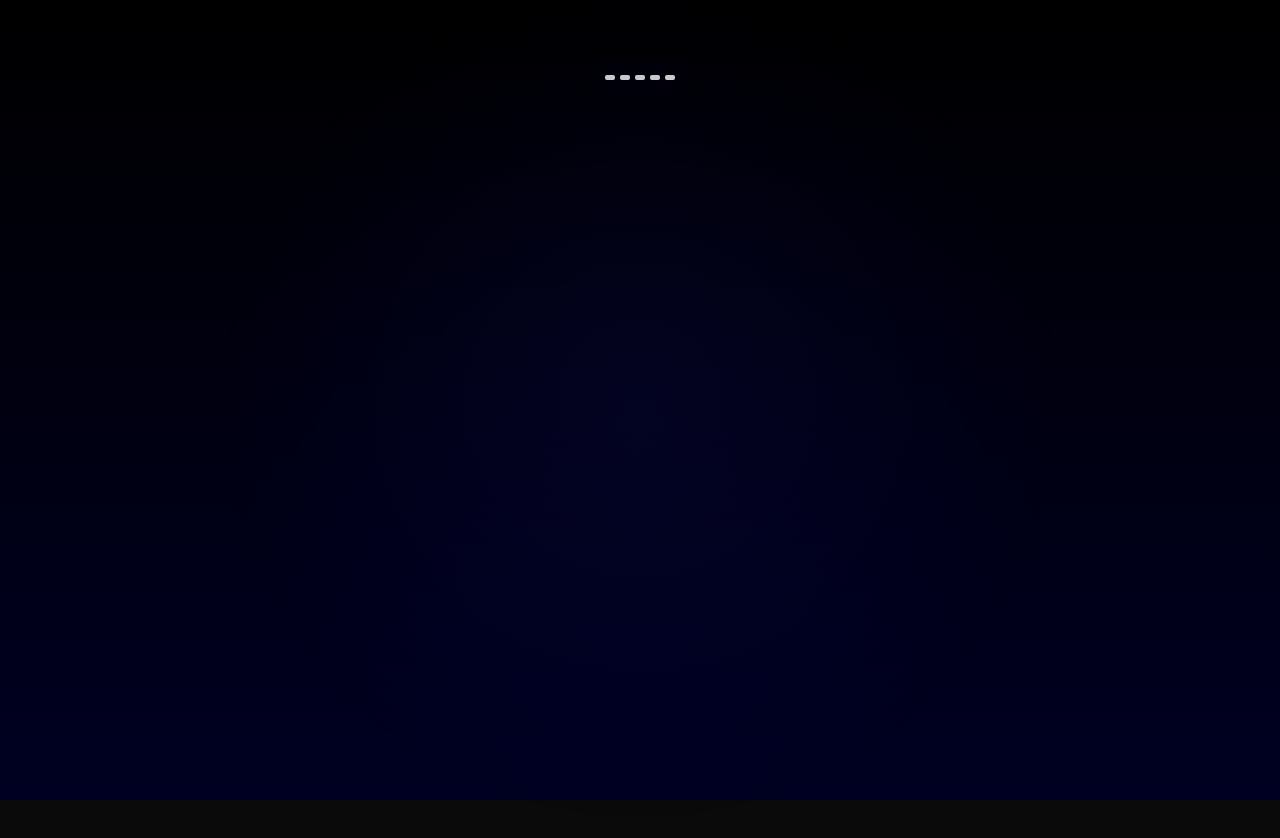
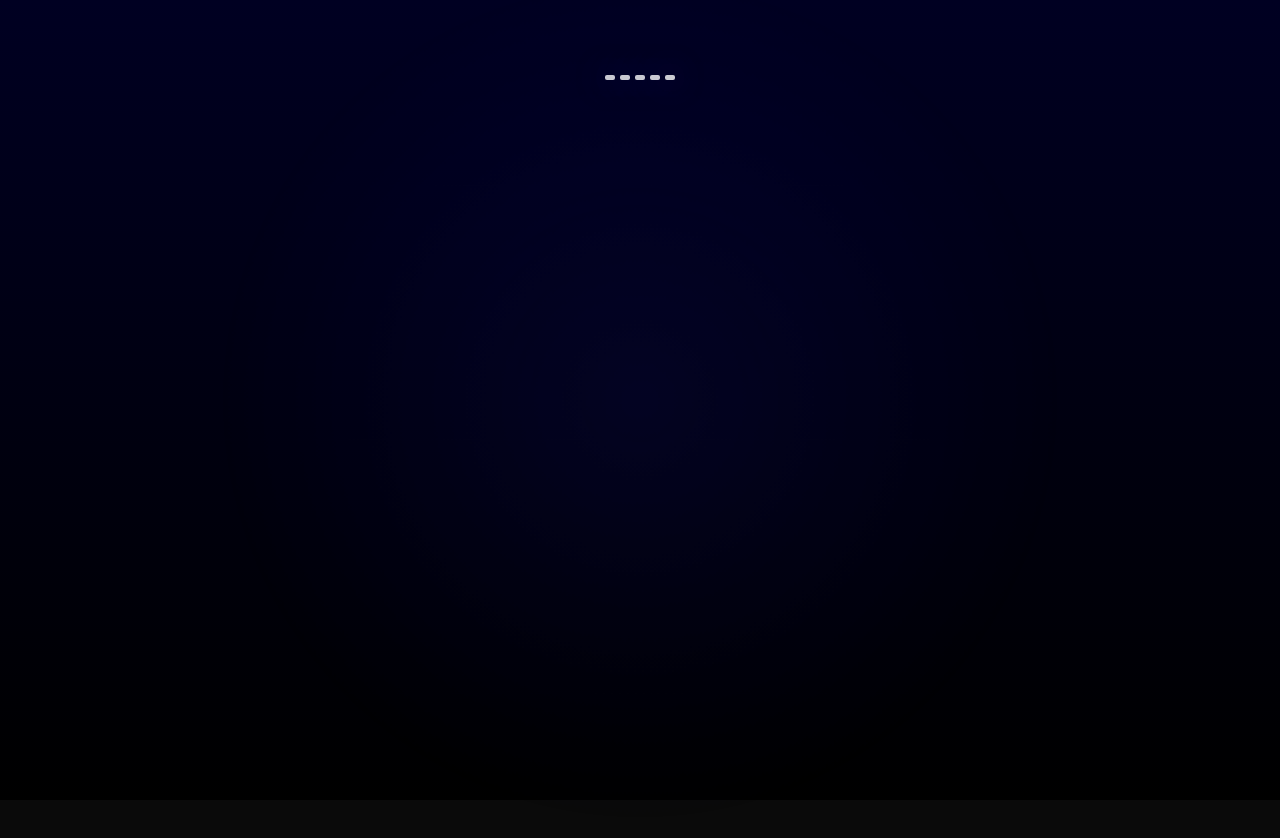
Before and after one commit to kichu12348/softcore, a plain HTML site: page index.html in a window 1280 px wide. Shown: the top 838 px of the page. Drawn offline with Linux system fonts and the light colour scheme.

Commit message:
Update style.css

```diff
--- a/style.css
+++ b/style.css
@@ -19,7 +19,7 @@ body {
   flex-direction: column;
   align-items: center;
   justify-content: center;
-  background: linear-gradient(0deg, #000022, #000000);
+  background: linear-gradient(180deg, #000022, #000000);
   position: relative;
 }
 
```
